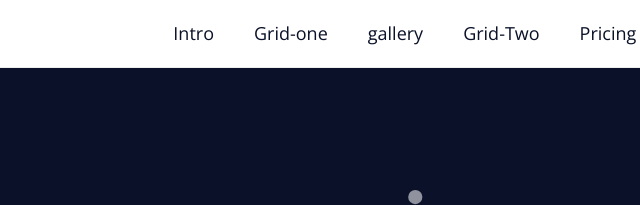
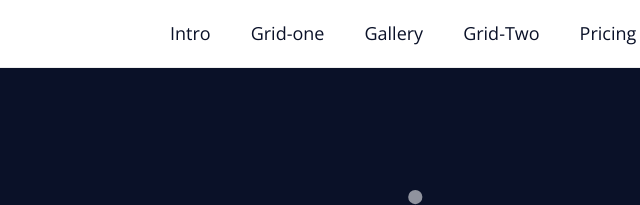
Before and after one commit to Gustavodias-max/Landing_Page, a plain HTML site: page index.html in a window 1280 px wide. Shown: the top 205 px of the page, 449-1089 px from the left. Drawn offline with nearby package versions, Linux system fonts and the light colour scheme.

Commit message:
Add files via upload

```diff
--- a/index.html
+++ b/index.html
@@ -27,7 +27,7 @@
         <ul onclick="getElementById('close-menu').checked = false;">
           <li><a href="#intro">Intro</a></li>
           <li><a href="#grid-one">Grid-one</a></li>
-          <li><a href="#gallery">gallery</a></li>
+          <li><a href="#gallery">Gallery</a></li>
           <li><a href="#grid-two">Grid-Two</a></li>
           <li><a href="#pricing">Pricing</a></li>
           <li><a href="#contact">Contact</a></li>
```
